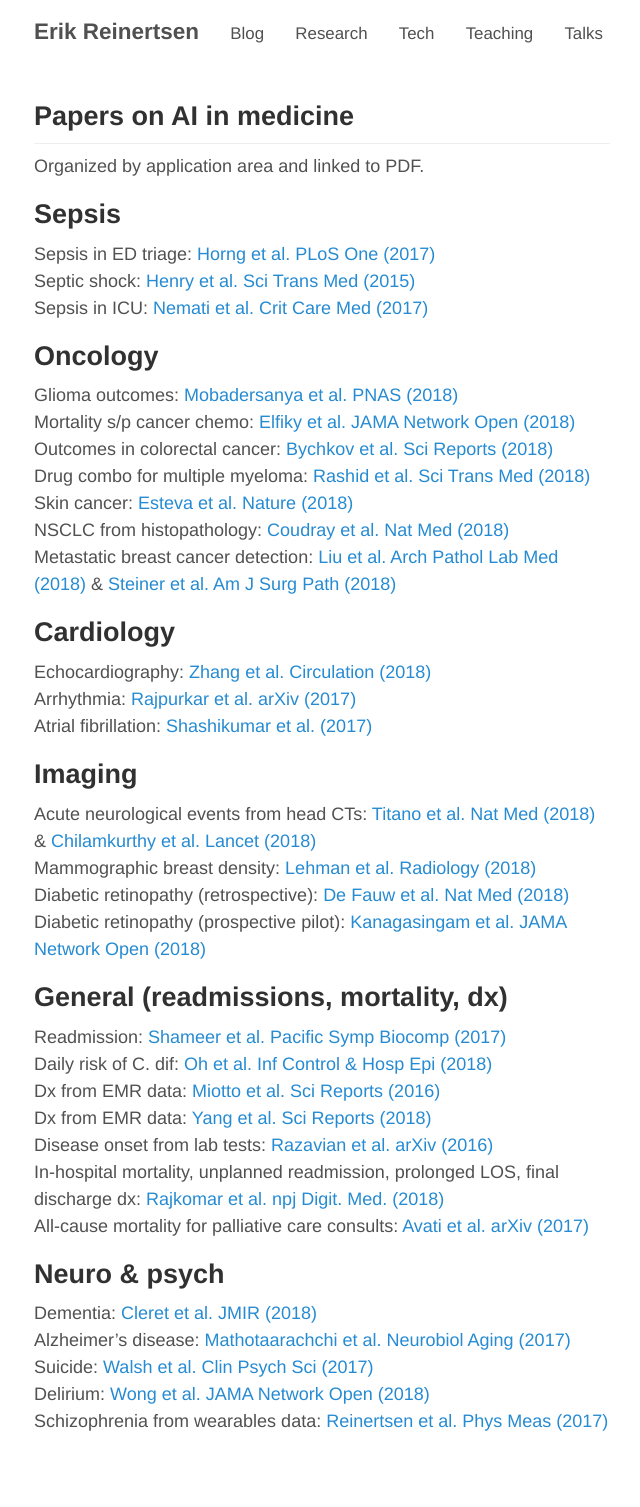
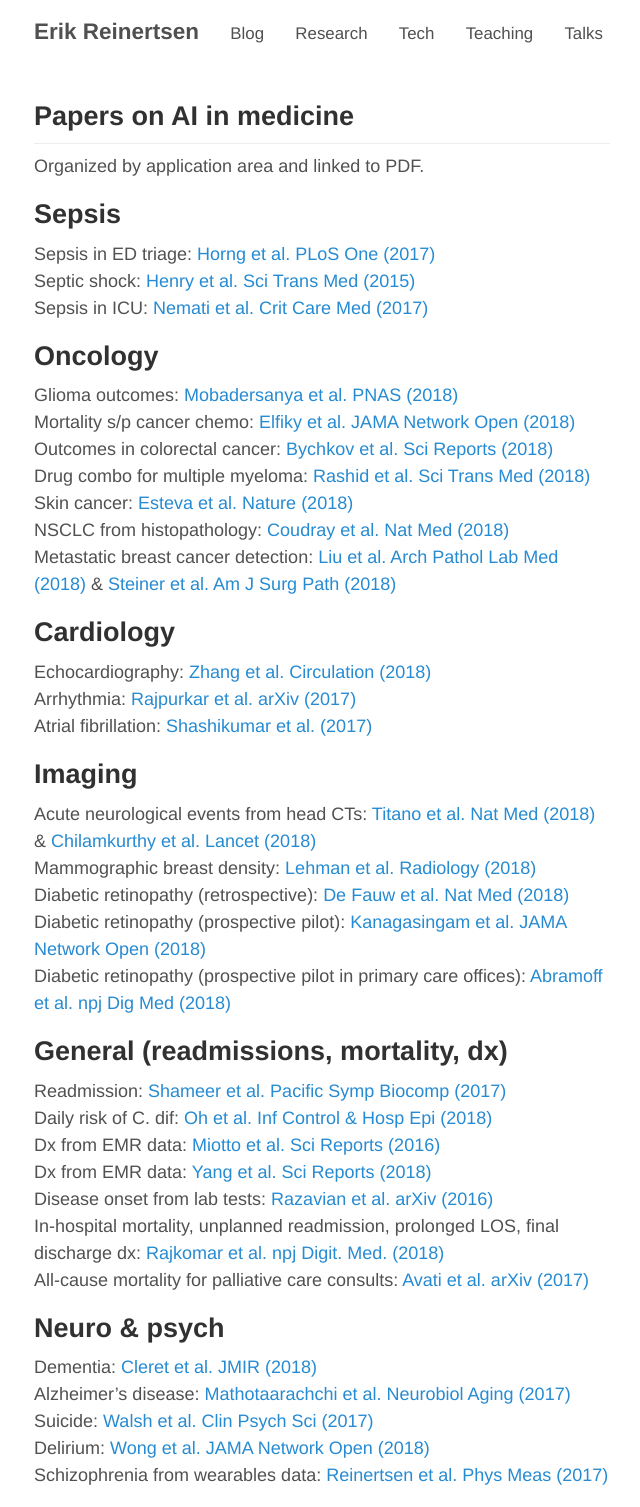
Before and after one commit to erikr/erikr.github.io, a Jekyll site: the page built from _posts/2018-08-03-AI-medicine-papers.md, in a window 1280 px wide. Shown: the whole page, without its empty margins (318-958 px from the left). Built offline with Jekyll 4.4.1, drawn with Linux system fonts in a browser that asks for light colours; nearby versions of some CDN libraries; before the commit the page ends 1453 px from its top, so only the background shows below that.

Commit message:
added new diabetic retinopathy paper

```diff
--- a/_posts/2018-08-03-AI-medicine-papers.md
+++ b/_posts/2018-08-03-AI-medicine-papers.md
@@ -33,7 +33,7 @@ Acute neurological events from head CTs: [Titano et al. Nat Med (2018)](/papers/
 Mammographic breast density: [Lehman et al. Radiology (2018)](/papers/lehman.pdf)
 Diabetic retinopathy (retrospective): [De Fauw et al. Nat Med (2018)](/papers/defauw.pdf)
 Diabetic retinopathy (prospective pilot): [Kanagasingam et al. JAMA Network Open (2018)](/papers/kanagasingam.pdf)
-
+Diabetic retinopathy (prospective pilot in primary care offices): [Abramoff et al. npj Dig Med (2018)](/papers/abramoff.pdf)
 
 ## General (readmissions, mortality, dx)
 Readmission: [Shameer et al. Pacific Symp Biocomp (2017)](/papers/shameer.pdf)
```
Also changed, not shown: 1 other file.
